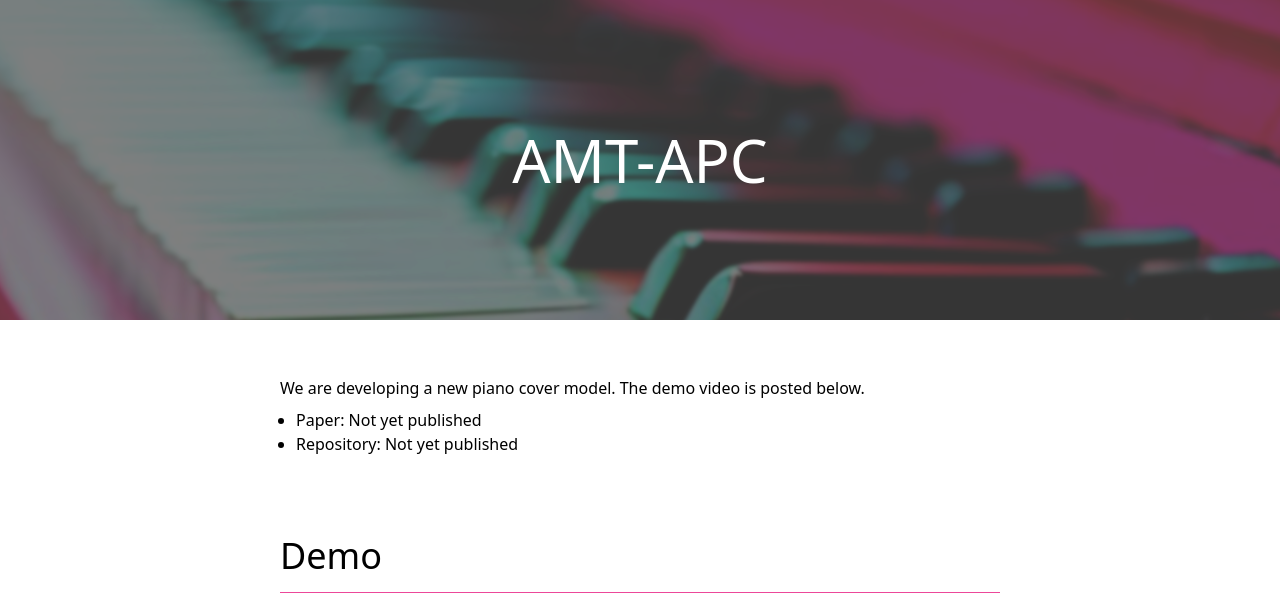
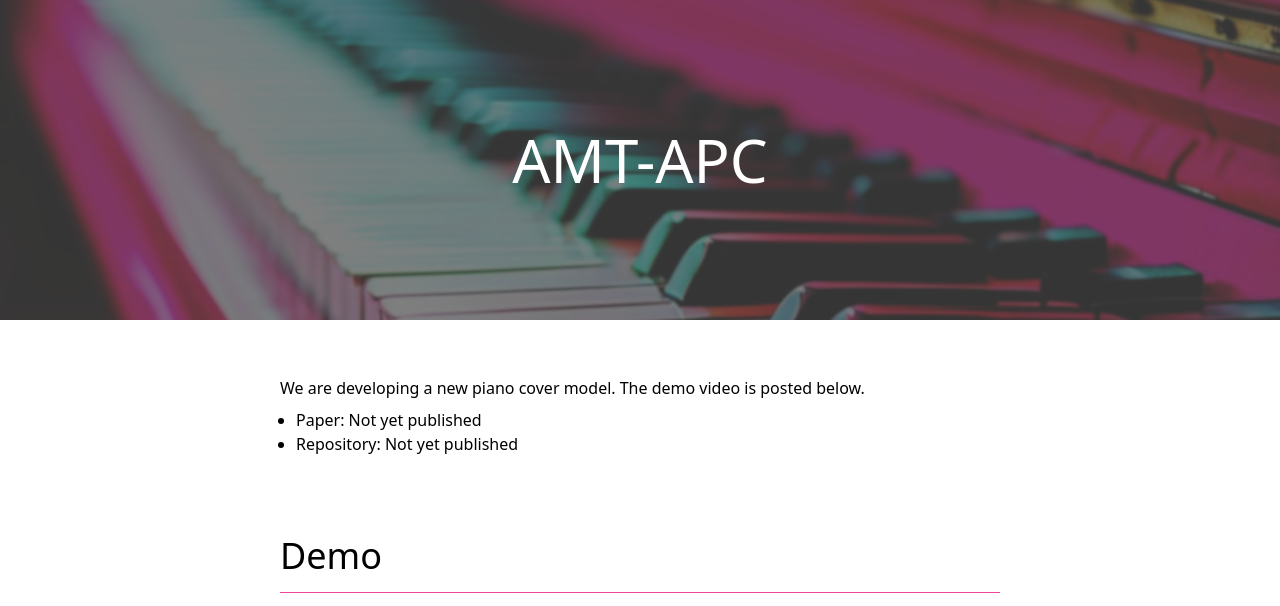
Before and after one commit to misya11p/amt-apc, a plain HTML site: page docs/index.html in a window 1280 px wide. Shown: the top 606 px of the page. Drawn offline with nearby package versions, Linux system fonts and the light colour scheme.

Commit message:
背景おかしいのなおした

```diff
--- a/docs/index.html
+++ b/docs/index.html
@@ -8,7 +8,7 @@
   <script src="https://cdn.tailwindcss.com"></script>
 </head>
 <body>
-  <div id="cover" class="h-80 flex items-center justify-center bg-center bg-[url('static/bg-cover.png')]">
+  <div id="cover" class="h-80 flex items-center justify-center bg-cover bg-center bg-[url('static/bg-cover.png')]">
     <p class="text-white text-6xl">AMT-APC</p>
   </div>
   <div id="content" class="max-w-screen-md mx-auto p-6">
```
